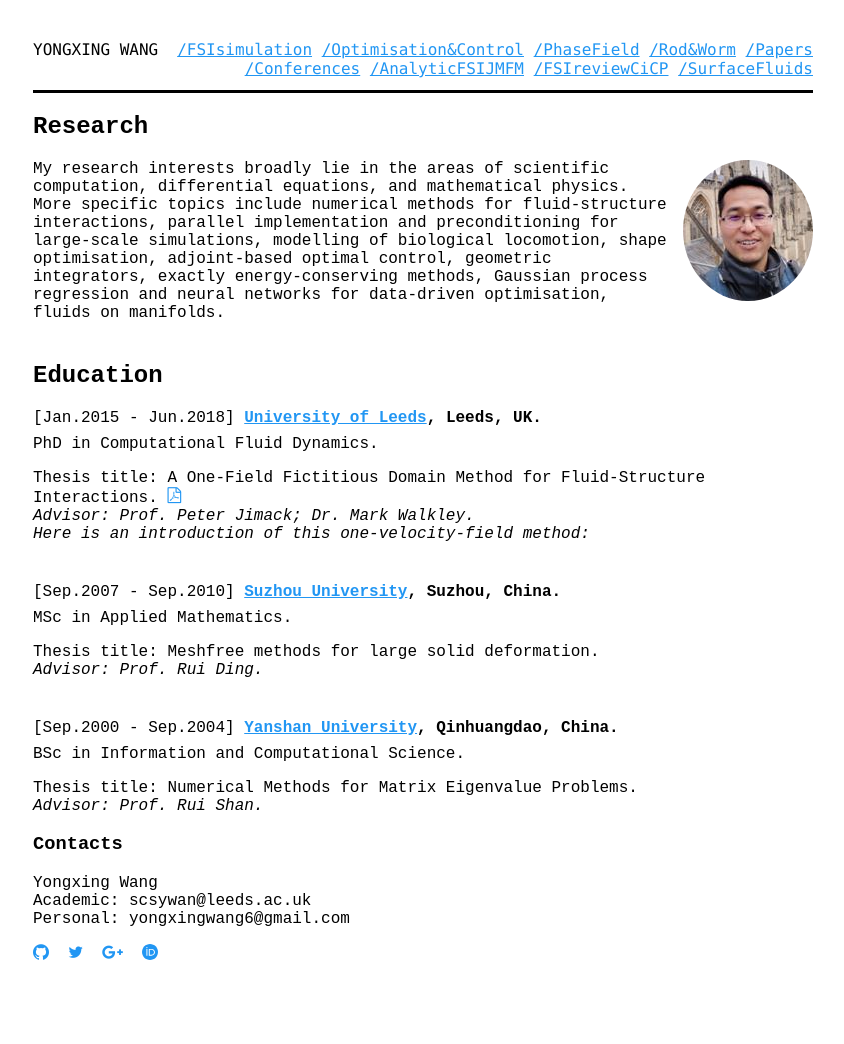
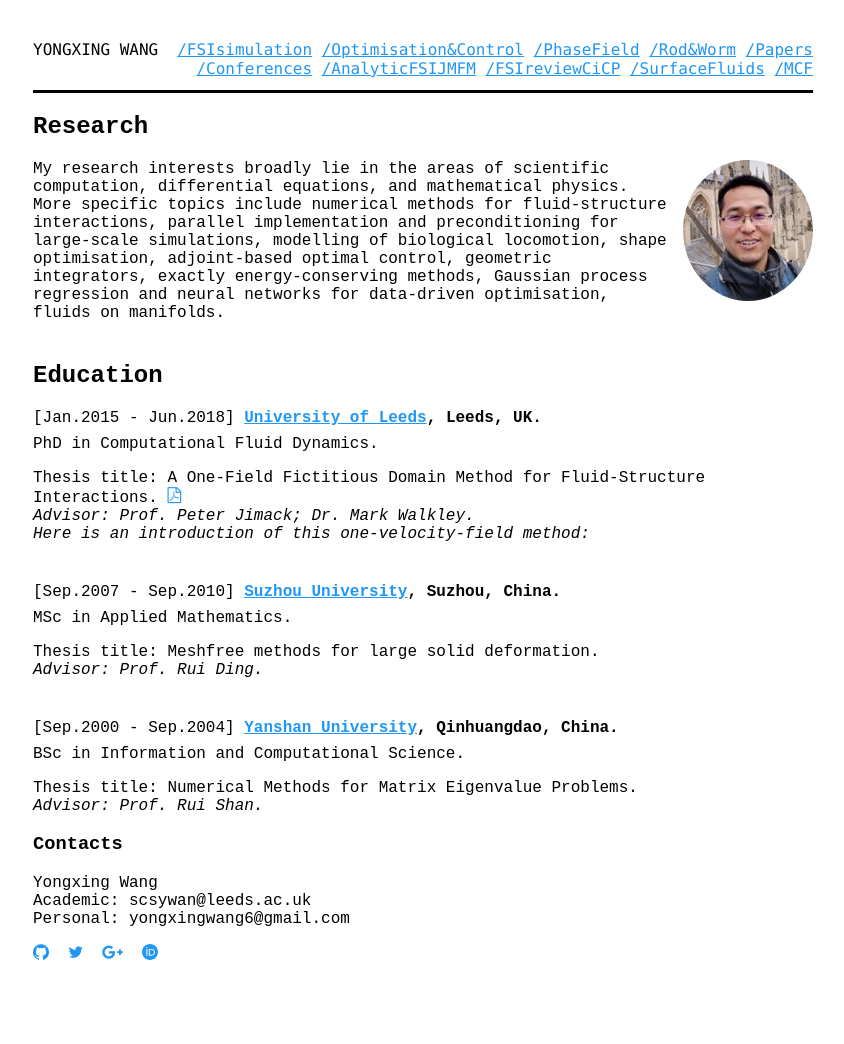
Before and after one commit to yongxingwang/yongxingwang.github.io, a Jekyll site: the page built from index1.html, in a window 1280 px wide. Shown: the whole page, without its empty margins (217-1061 px from the left). Built offline with Jekyll 4.4.1, drawn with Linux system fonts in a browser that asks for light colours; some web fonts are replaced.

Commit message:
Add MCF link to navigation menu

```diff
--- a/_includes/navigation.html
+++ b/_includes/navigation.html
@@ -12,5 +12,6 @@
        <li><a href="/analyticalfsi/">/AnalyticFSIJMFM</a></li>
         <li><a href="/fsiReview/">/FSIreviewCiCP</a></li>
         <li><a href="/surfacefluids/">/SurfaceFluids</a></li>
+        <li><a href="/mcf/">/MCF</a></li>
     </ul>
 </nav>
```
